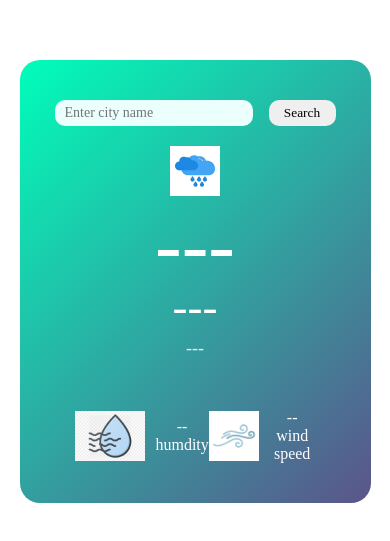
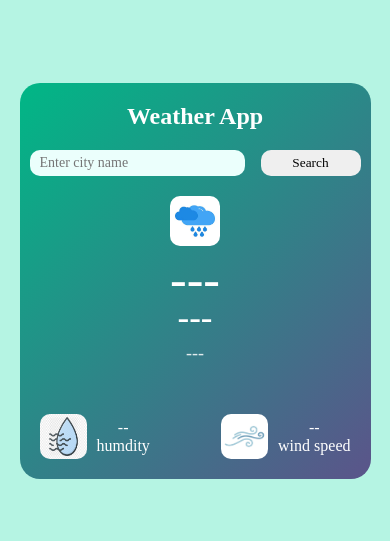
Before and after one commit to riya-taak/Weather-app, a plain HTML site: page index.html in a window 390 px wide. Shown: the part 141-682 px from the top of the page. Drawn offline with Linux system fonts and the light colour scheme.

Commit message:
add media query

```diff
--- a/index.html
+++ b/index.html
@@ -4,13 +4,14 @@
 <head>
   <meta charset="UTF-8">
   <meta name="viewport" content="width=device-width, initial-scale=1.0">
-  <title>Document</title>
+  <title>Weather app</title>
   <link rel="Stylesheet" href="style.css">
 </head>
 
 <body>
   <section id="container">
     <div class="cart">
+      <h1>Weather App</h1>
       <div class="search">
         <input type="text" id="inputSearch" placeholder="Enter city name" spellcheck="false">
         <button id="searchBtn" class="searchBtn">Search</button>
--- a/script.js
+++ b/script.js
@@ -5,12 +5,11 @@ function fetchWeather(cityName) {
         .then((response) => {
             return response.json();
         }).then((data) => {
-             if (data.cod === "404") {        // ← Yeh add kiya
+             if (data.cod === "404") {
                 alert("City not found!");
                 return;
             }
 
-            console.log("Data : ", data);
 
             let tempKelvin = data.main.temp;
             let tempCelsius = tempKelvin - 273.15;
@@ -18,15 +17,17 @@ function fetchWeather(cityName) {
             document.getElementById("temp").innerText = tempCelsius.toFixed(2) + "°C";
 
             document.getElementById("city").innerText = data?.name;
-            document.getElementById("condition").innerText = data?.weather[0]?.description;
+            document.getElementById("condition").innerHTML = "<b>Condition : </b>" + data?.weather[0]?.description;
             document.getElementById("wind").innerText = data?.wind?.speed + " km/h";
             document.getElementById("humidity").innerText = data?.main?.humidity;
+        }).catch((error)=>{
+            console.info("Problem : "+error)
         })
 }
 
 let searchBtn = document.getElementById("searchBtn");
+console.log(searchBtn);
 searchBtn.addEventListener("click", () => {
     let city = document.getElementById("inputSearch").value;
-    console.log(city);
     fetchWeather(city);
 })
--- a/style.css
+++ b/style.css
@@ -4,10 +4,11 @@
     font-family: 'Times New Roman', Times, serif;
     box-sizing: border-box;
 }
-/* body{
+body{
     background: #222;
     height: 300px;
-} */
+    background-color: #b5f4e3;
+}
 
 #container{
     display: flex;
@@ -15,6 +16,7 @@
     align-items: center;
     justify-content: center;
     height: 100vh;
+    gap: 10px;
 }
 
 .condition {
@@ -28,7 +30,7 @@
 .cart{
     width: 90%;
     max-width: 470px;
-    background: linear-gradient(135deg,#00feba,#5b548a);
+    background: linear-gradient(135deg,#00b786,#5b548a);
     color: #fff;
     border-radius: 20px;
     padding: 40px 35px;
@@ -36,6 +38,7 @@
     display: flex;
     flex-direction: column;
     gap: 20px;
+
 }
 .search{
     width: 100%;
@@ -84,6 +87,9 @@ margin-top: -10px;
     padding: 0 20px;
     margin-top: 50px;
 }
+/* .temp{
+    width: 100%;
+} */
 .col{
     display: flex;
     align-items: center;
@@ -93,4 +99,67 @@ margin-top: -10px;
 .imgsize{
     height: 50px;
     width: auto;
+    border-radius: 10px;
 }
+
+@media(max-width:480px){
+        .temp{
+            /* width: 70px;
+            height: 70px; */
+            font-size: 20px;
+            font-weight: 200;
+        }
+        .city{
+            /* width: 70px;
+            height: 70px; */
+            font-size: 20px;
+            font-weight: 200;
+
+        }
+
+}
+
+@media(max-width:460px){
+   .col .imgsize{
+        height: 45px;
+        width: 47px;
+    }
+
+    .details{
+        row-gap: 30px;
+        padding-left: 10px;
+        padding-right: 10px;
+    }
+}
+
+@media(max-width:410px)
+{
+    .weather h1{
+        font-size: 50px;
+    }
+    .weather h2{
+        font-size: 35px;
+    }
+
+    .cart{
+        padding: 20px 10px;
+    }
+}
+
+@media(max-width:340px)
+{
+    .cart{
+        padding: 20px 10px;
+    }
+
+    .weather h2{
+            font-size: 30px;
+            padding: 10px;
+    }
+
+    .weather p{
+        font-size: 15px;
+        margin-top: 0px;
+    }
+
+}
```
